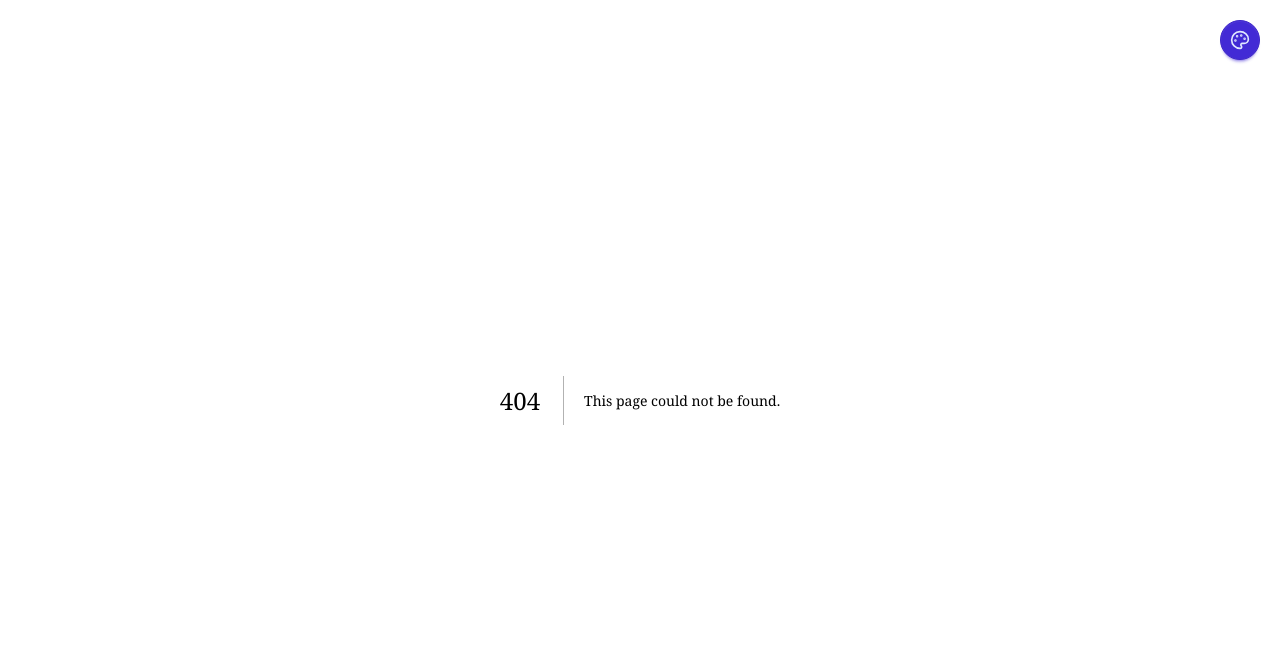
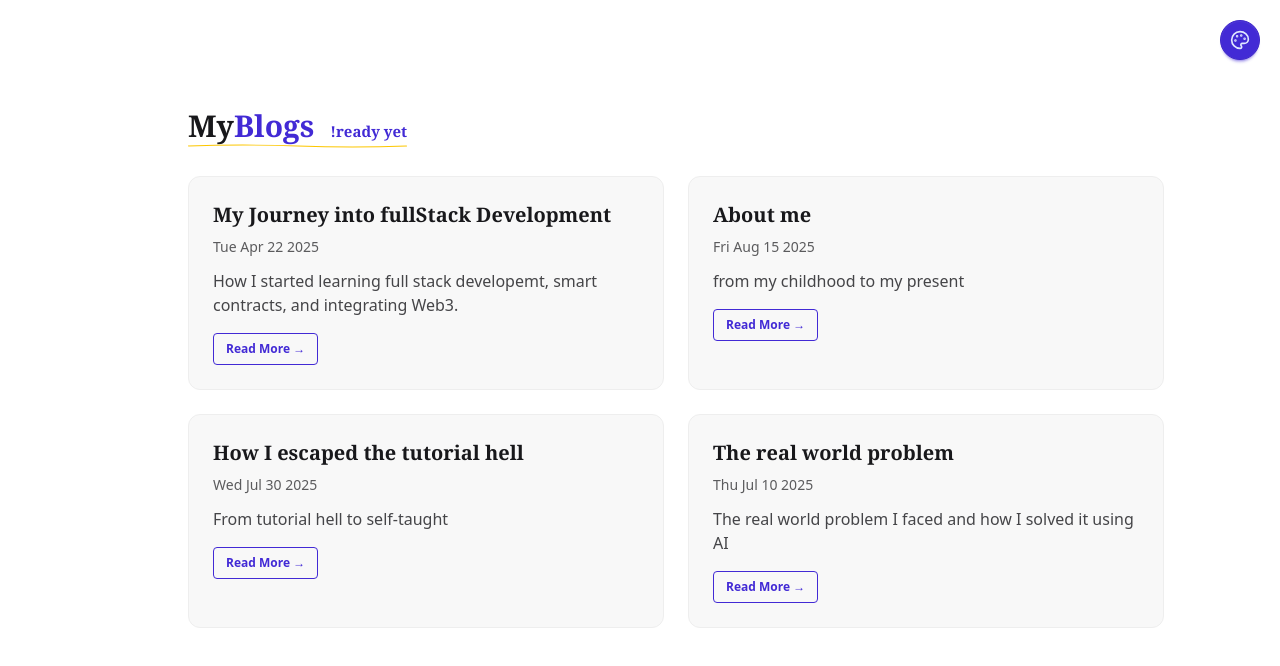
Before and after one commit to rajscriptsGH/Portfolio, a Next.js app: page /blogs in a window 1280 px wide. Before the commit this address had no page. Shown: the top 666 px of the page. Built offline with nearby package versions, Linux system fonts and the light colour scheme.

Commit message:
all blogs rotute added

```diff
--- /dev/null
+++ b/src/app/blogs/page.tsx
@@ -0,0 +1,110 @@
+"use client"
+import React from "react"
+
+import { useRouter } from "next/navigation"
+import { ArrowLeft } from "lucide-react"
+
+interface Blog {
+    title: string
+    description: string
+    date: string
+    link: string
+}
+
+const blogs: Blog[] = [
+    {
+        title: "My Journey into fullStack Development",
+        description:
+            "How I started learning full stack developemt, smart contracts, and integrating Web3.",
+        date: "2025-04-22",
+        link: "/blogs/web2-journey",
+    },
+    {
+        title: "About me",
+        description:
+            "from my childhood to my present",
+        date: "2025-08-15",
+        link: "/blogs/about-me",
+    },
+    {
+        title: "How I escaped the tutorial hell",
+        description:
+            "From tutorial hell to self-taught",
+        date: "2025-07-30",
+        link: "/blogs/tutorial-hell",
+    },
+    {
+        title: "The real world problem",
+        description:
+            "The real world problem I faced and how I solved it using AI",
+        date: "2025-07-10",
+        link: "/blogs/real-world-problem",
+    },
+]
+
+const Blogs = () => {
+    const router = useRouter()
+    return (
+        <div id="blog" className="max-w-5xl mx-auto px-6 py-16 lg:ml-20">
+            <button
+                onClick={() => router.push("/")}
+                className="mb-6 flex items-center gap-2 text-sm text-white hover:text-orange-400 transition cursor-pointer"
+            >
+                <ArrowLeft size={16} />
+                <span>Back</span>
+            </button>
+            <h2 className="relative inline-block text-3xl font-bold mb-8 text-primary">
+                <span className="text-base-content">My</span>
+                Blogs <span className="ml-2 text-[15px] font-bold">!ready yet</span>
+                <svg
+                    className="absolute left-0 -bottom-1 w-full h-1 text-yellow-400"
+                    viewBox="0 0 100 10"
+                    preserveAspectRatio="none"
+                    fill="none"
+                    xmlns="http://www.w3.org/2000/svg"
+                >
+                    <path
+                        d="M0 5 Q 25 0, 50 5 T 100 5"
+                        stroke="currentColor"
+                        strokeWidth="2"
+                        fill="transparent"
+                    />
+                </svg>
+            </h2>
+
+
+            {/* Blog Grid */}
+            <div className="grid grid-cols-1 md:grid-cols-2 gap-6">
+                {blogs.map((blog, idx) => (
+                    <div
+                        key={idx}
+                        className="p-6 rounded-xl border border-base-300 bg-base-200 hover:-translate-y-1 hover:border-primary hover:shadow-lg transition"
+                    >
+                        {/* Title */}
+                        <h3 className="text-xl font-bold mb-2 text-base-content">
+                            {blog.title}
+                        </h3>
+
+                        {/* Date */}
+                        <p className="text-sm text-base-content/70 mb-3">
+                            {new Date(blog.date).toDateString()}
+                        </p>
+
+                        {/* Description */}
+                        <p className="text-base-content/80 mb-4">{blog.description}</p>
+
+                        {/* Read More */}
+                        <a
+                            href={blog.link}
+                            className="btn btn-sm btn-outline btn-primary"
+                        >
+                            Read More →
+                        </a>
+                    </div>
+                ))}
+            </div>
+        </div>
+    )
+}
+
+export default Blogs
```
